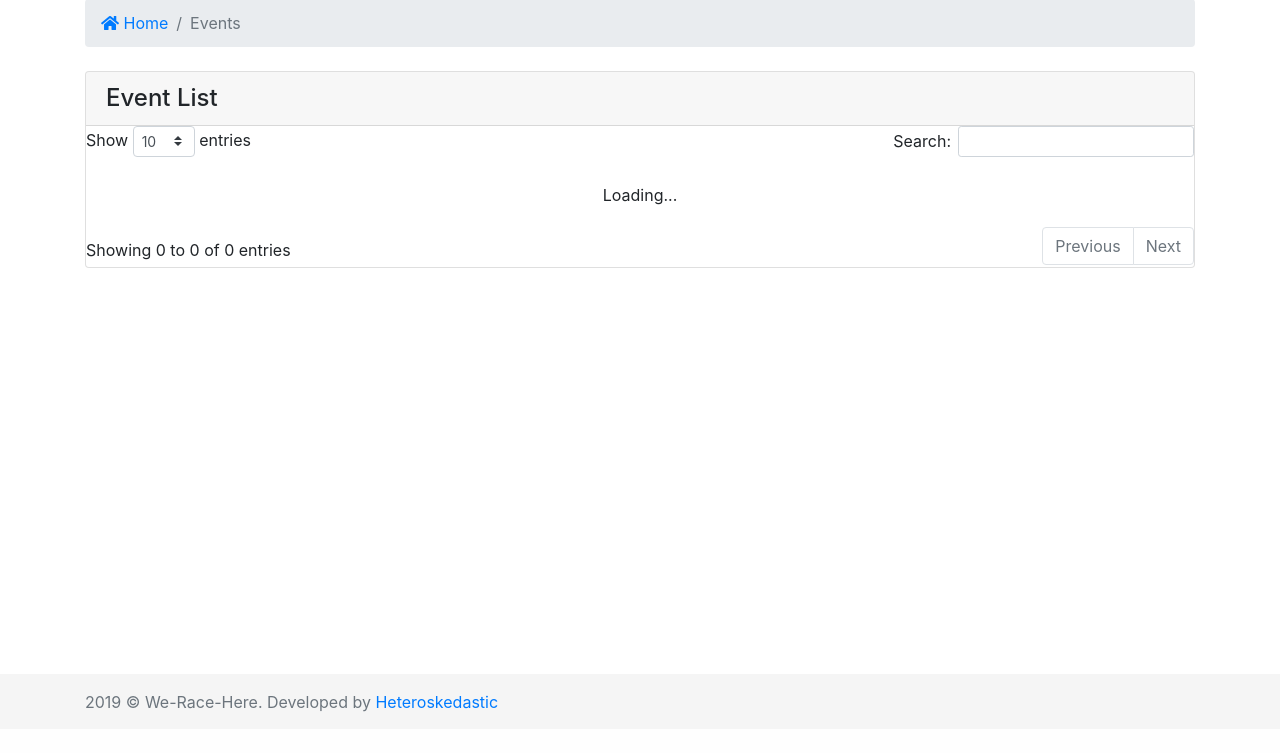
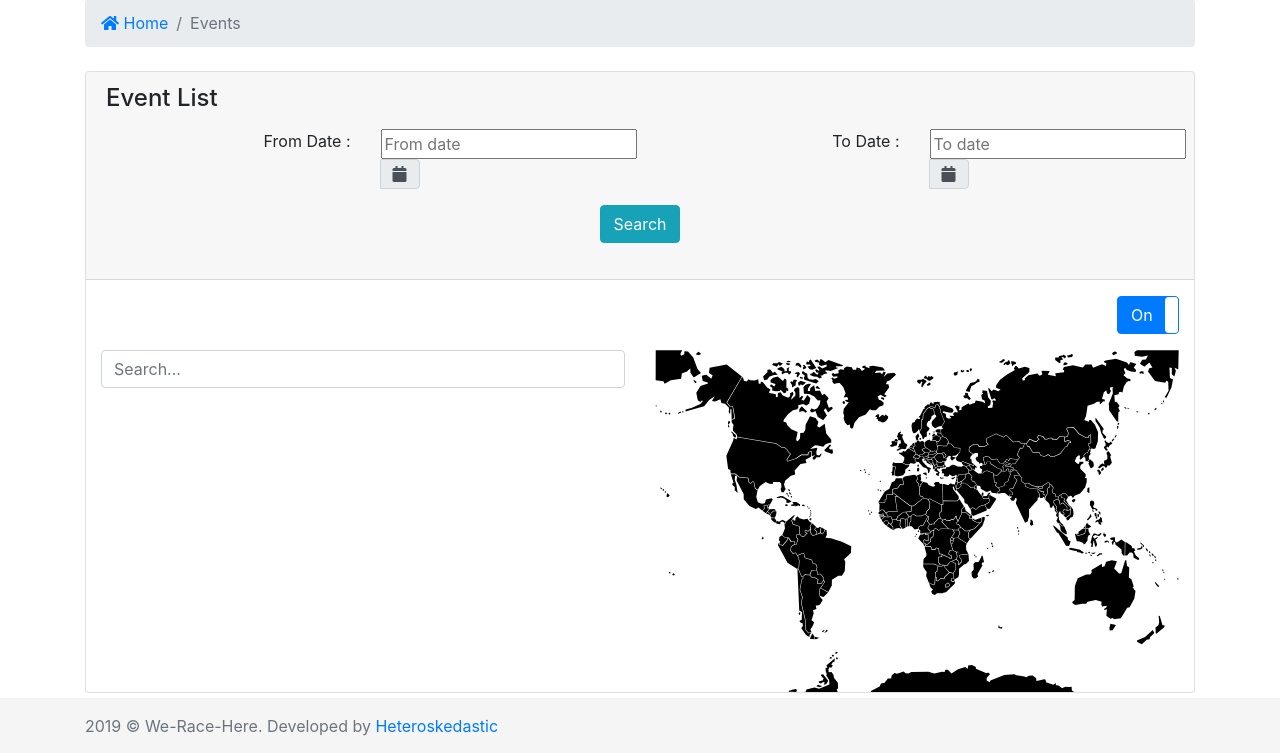
Before and after one commit to we-race-here/Membership, a Django app: template race_membership/apps/membership/templates/membership/event_list.html in a window 1280 px wide. Shown: the part 71-824 px from the top of the page. Before the commit the page ends 783 px from the top, so only its background shows below. Run offline with Django 3.2, Linux system fonts and the light colour scheme; the template is opened without the code that fills it, so the values that code supplies are empty; some libraries are stand-ins or nearby versions.

Commit message:
apply search parameters

```diff
--- a/race_membership/apps/membership/templates/membership/event_list.html
+++ b/race_membership/apps/membership/templates/membership/event_list.html
@@ -2,23 +2,13 @@
 {% load staticfiles %}
 {% load bootstrap4 %}
 {% load util_tags %}
+{% load static %}
 
 
 {% block extra_css %}
   <link href="{% static 'dj/css/datatables.min.css' %}" rel="stylesheet">
+  <link href="{% static 'dj/css/bootstrap4-toggle.css' %}" rel="stylesheet">
   <style>
-    .dataTables_wrapper table thead {
-      display: none;
-    }
-
-    .table td{
-      border-top: 0px !important;
-    }
-
-    tr:not(:last-child) > td > div {
-      padding-bottom: 19px;
-      border-bottom: 1px solid #979797;
-    }
 
     .event-listing:hover {
       color: #D60B30
@@ -47,7 +37,27 @@
       color: #979797
     }
 
+    .bottom-bordered {
+      border-bottom: 1px solid black;
+      padding-bottom: 10px;
+      margin-bottom: 10px;
+    }
 
+    .bottom-bordered:last-child {
+      border-bottom: none;
+    }
+
+    .event-title {
+      font-size: large;
+      font-weight: bold;
+    }
+
+    .event-date {
+      display: inline-flex;
+      font-size: medium;
+      padding-top: 0.5rem !important;
+      padding-bottom: 0.5rem !important;
+    }
   </style>
 
 {% endblock %}
@@ -60,18 +70,62 @@
   <div class="card">
     <div class="card-header">
       <h4 class="mb-0">Event List</h4>
+      <div class="row mt-3">
+        <div class="col-md-3 text-right">
+          From Date :
+        </div>
+        <div class="col-md-3 text-left">
+          <div class="input-group">
+            <input type="text"
+                   placeholder="From date"
+                   title="" required=""
+                   id="from_date"/>
+            <div class="input-group-append">
+              <span class="input-group-text"><span class="fa fa-calendar"></span></span>
+            </div>
+          </div>
+        </div>
+        <div class="col-md-3 text-right">
+          To Date :
+        </div>
+        <div class="col-md-3 text-left">
+          <div class="input-group">
+            <input type="text"
+                   placeholder="To date"
+                   title="" required=""
+                   id="to_date"/>
+            <div class="input-group-append">
+              <span class="input-group-text"><span class="fa fa-calendar"></span></span>
+            </div>
+          </div>
+        </div>
+      </div>
+      <div class="row mt-3">
+        <div class="col-12 text-center">
+          <input type="button" class="btn btn-large btn-info" value="Search" id="search_date_btn"/>
+        </div>
+      </div>
+      <br>
+
     </div>
     <div class="card-body p-0">
-      <div class="table-responsive">
-        <table id="event_table" class="table">
-          <thead class="thead-dark">
-          <tr>
-            <th>Event Name</th>
-          </tr>
-          </thead>
-          <tbody>
-          </tbody>
-        </table>
+      <div class="container">
+        <div class="row mt-3">
+          <div class="col-md-12 text-right">
+            <input id="chkToggleMap" type="checkbox" checked data-toggle="toggle">
+          </div>
+        </div>
+
+        <div class="row mt-3">
+          <div class="col-md-6" id="cntEvents">
+            <input type="text" class="form-control" id="search_input" placeholder="Search..."/>
+            <div class="row" id="event_table"></div>
+          </div>
+          <div class="col-md-6" id="imgMap">
+            <img id="imgMap" src="{% static '/dj/images/World_map_-_low_resolution.svg' %}" class="img-fluid">
+          </div>
+        </div>
+        <div class="paging-container" id="table_paging"></div>
       </div>
     </div>
   </div>
@@ -79,49 +133,70 @@
 {% block extra_js %}
   <script src="{% static 'dj/js/datatables.js' %}"></script>
   <script src="{% static 'dj/js/moment.js' %}"></script>
+  <script src="{% static 'dj/js/utils.js' %}"></script>
+  <script src="{% static 'dj/js/pagination.js' %}"></script>
+  <script src="{% static 'dj/js/bootstrap4-toggle.min.js' %}"></script>
+  <script src="{% static 'dj/js/tempusdominus-bootstrap-4.min.js' %}"></script>
 
   <script type="text/javascript">
-    $(document).ready(function () {
-      let eventUrl = "{% url 'membership_rest_api:event-list' 'v1' %}";
-      $('#event_table').DataTable({
-        ajax: {
-          url: eventUrl,
-          dataSrc: "results"
-        },
-        columnDefs: [{
-          targets: 0,
-          data: null, // Use the full data source object for the renderer's source
-          render: function (data, type, row, meta) {
-            return `<div class="event-listing">
-                        <span class="event-heading">${data.name}</span>
-                        <span class="event-date">
-                            ${moment(data.start_date).format("dddd, MMMM Do YYYY")} -
-                            ${moment(data.end_date).format("dddd, MMMM Do YYYY")}
-                        </span>
-                    </div>`
+      function showEvents(events) {
+          const eventCount = events.length;
+          window.tp = new Pagination('#table_paging', {itemsCount: eventCount, currentPage: 1, pageSize: 1});
+          $.each(events, function (index, event) {
+              event.start_date = moment(event.start_date).format("dddd, MMMM Do YYYY");
+              event.end_date = moment(event.end_date).format("dddd, MMMM Do YYYY");
+              $('#event_table').append("<div class='col-md-12 event-cell event-listing bottom_bordered mt-3'>");
+              $('.event-cell:last').append("<div class='row'><div class='col-md-12 event-title'>"
+                  + event.name + "</div></div>");
+              $('.event-cell:last').append("<div class='row'><div class='col-md-12 event_date'><span id='from_date'>"
+                  + event.start_date + '</span>&nbsp-&nbsp<span id=\'to_date\'>' + event.end_date + "</span></div></div>");
+              $('.event-cell:last').append("<div class='row'><div class='col-md-12 event_location'>"
+                  + event.location + "</div></div>");
+              $('.event-cell:last').append("</div>");
+          })
+      }
 
-          }
-        }]
-      });
-      /*
-      $.get(eventUrl, function (data, status) {
-          console.log(data);
-          $.fn.dataTable.ext.errMode = 'none';
-          $('#event_table').DataTable({
-              data: data.results,
-              createdRow: function (row, data, dataIndex) {
-                  $(row).html(`
-                      <div class="event-listing">
-                          <span class="event-heading">${data.name}</span>
-                          <span class="event-date">
-                              ${moment(data.start_date).format("dddd, MMMM Do YYYY")} -
-                              ${moment(data.end_date).format("dddd, MMMM Do YYYY")}
-                          </span>
-                      </div>`)
+      function getEvents(params) {
+          let eventUrl = "{% url 'membership_rest_api:event-list' 'v1' %}";
+          return $.get(eventUrl, params);
+      }
+
+      $(document).ready(function () {
+          dateTimePickerWidget('from_date', {format: 'YYYY-MM-DD'});
+          dateTimePickerWidget('to_date', {format: 'YYYY-MM-DD'});
+
+          getEvents({'page_size': '0'})
+              .done(function (data) {
+                  showEvents(data.results);
+              });
+
+
+          // On Search event by name
+          let previousTimeout = undefined;
+          $("#search_input").on("keyup paste", function () {
+              // Debounce search request
+              if (previousTimeout) {
+                  clearTimeout(previousTimeout);
               }
+              previousTimeout = setTimeout(function () {
+                  const searchValue = $("#search_input").val();
+                  getEvents({'name': searchValue})
+                      .done(function (data) {
+                          showEvents(data);
+                      })
+              }, 1000);
+          });
+
+          // On Search event by from/to date
+          $("#search_date_btn").on("click", function () {
+              const fromDate = $("#from_date").val();
+              const toDate = $("#to_date").val();
+              getEvents({'start_date_min': fromDate, 'end_date_max': toDate})
+                  .done(function (data) {
+                      showEvents(data);
+                  });
+
           });
       })
-      */
-    });
   </script>
 {% endblock extra_js %}
--- /dev/null
+++ b/race_membership/static/dj/js/pagination.js
@@ -0,0 +1,236 @@
+//JSLint Verified : Please do not commit this file without first validating it in JSLint.
+/*jslint browser: true, nomen: true, sloppy: true, white: true, newcap: true, regexp: true, bitwise : true, plusplus: true */
+/*global $, console, alert, jQuery, confirm */
+
+var Pagination = function (el, options) {
+	options.labels = options.labels || {};
+
+	var $container = $(el),
+		$pagesContainer,
+		$pageRangeCombo,
+
+		ALL = -1,
+		PREVIOUS_PAGE_NUMBER = -1,
+		NEXT_PAGE_NUMBER = -2,
+		FIRST_PAGE_NUMBER = -3,
+		LAST_PAGE_NUMBER = -4,
+
+		isDisabled = options.isDisabled || false,
+		itemsCount = options.itemsCount,
+		currentPage = options.currentPage || 1,
+		pageRange = options.pageRange || [10, 20, 30, -1], //-1 (All)
+		pageSize = options.pageSize || pageRange[0],
+
+		allPagesLabel = options.labels.all || 'All',
+		firstPageLabel = options.labels.first || 'First',
+		lastPageLabel = options.labels.last || 'Last',
+		nextPageLabel = options.labels.next || '&raquo;',
+		previousPageLabel = options.labels.previous || '&laquo;',
+
+		init, changePageSize, reRenderPageNumbers, getRenderedPageNumbers, getPageNumbersToDisplay,
+		getPagesCount, goNextPage, goPreviousPage, goToPage, disable, enable, getRenderedPager,
+		process, getRenderedPageRange, toggleElements, onPageClick, onPageRangeComboChange, goToFirstPage, goToLastPage;
+
+	init = function () {
+		$container.html(getRenderedPager());
+		$pagesContainer = $container.find('.pagination');
+		$pageRangeCombo = $container.find('.page-range');
+
+		toggleElements();
+
+		$pagesContainer.on("click", "li", onPageClick);
+		$pageRangeCombo.on('change', onPageRangeComboChange);
+
+		process();
+	};
+
+	onPageRangeComboChange = function () {
+		var psValue = Number($(this).val()),
+			ps = psValue === ALL ? itemsCount : psValue;
+
+		if (!isDisabled) {
+			if (typeof options.onPageSizeChange === 'function') {
+				options.onPageSizeChange(ps);
+			}
+
+			changePageSize(ps);
+			toggleElements();
+		}
+	};
+
+	onPageClick = function () {
+		var $p = $(this),
+			page = $p.data('page');
+
+		if (!isDisabled && !$p.hasClass('active')) {
+			switch (page) {
+				case PREVIOUS_PAGE_NUMBER:
+					goPreviousPage();
+					break;
+				case NEXT_PAGE_NUMBER:
+					goNextPage();
+					break;
+				case FIRST_PAGE_NUMBER:
+					goToFirstPage();
+					break;
+				case LAST_PAGE_NUMBER:
+					goToLastPage();
+					break;
+				default:
+					goToPage(page);
+					break;
+			}
+
+			toggleElements();
+		}
+	};
+
+	toggleElements = function () {
+		var pageCount = getPagesCount();
+
+		$pagesContainer.find('li[data-page="' + PREVIOUS_PAGE_NUMBER + '"]').toggleClass('disabled', currentPage === 1);
+		$pagesContainer.find('li[data-page="' + NEXT_PAGE_NUMBER + '"]').toggleClass('disabled', currentPage === pageCount);
+		$pagesContainer.find('li[data-page="' + FIRST_PAGE_NUMBER + '"]').toggleClass('disabled', currentPage === 1);
+		$pagesContainer.find('li[data-page="' + LAST_PAGE_NUMBER + '"]').toggleClass('disabled', currentPage === pageCount);
+	};
+
+	changePageSize = function (ps) {
+		pageSize = ps;
+		goToPage(1);
+	};
+
+	reRenderPageNumbers = function () {
+		$pagesContainer.html(getRenderedPageNumbers());
+	};
+
+	getRenderedPager = function () {
+		return '<ul class="pagination">' + getRenderedPageNumbers() + '</ul>' + getRenderedPageRange();
+	};
+
+	getRenderedPageRange = function () {
+		var result = '<select class="page-range">';
+
+		$.each(pageRange, function (i, p) {
+			var selected = pageSize === p ? 'selected="selected"' : '';
+			result += '<option ' + selected + ' value="' + p + '">' + (p === ALL ? allPagesLabel : p) + '</option>';
+		});
+
+		return result += '</select>';
+	};
+
+	getRenderedPageNumbers = function () {
+		var pageNumbers = getPageNumbersToDisplay(),
+			result;
+
+		result = '<li class="page-item" data-page="' + FIRST_PAGE_NUMBER + '"><a class="page-link" href="javascipt:void(0)"><span aria-hidden="true">' + firstPageLabel + '</span></a></li>' +
+				 '<li class="page-item" data-page="' + PREVIOUS_PAGE_NUMBER + '"><a class="page-link" href="javascipt:void(0)"><span aria-hidden="true">' + previousPageLabel + '</span></a></li>';
+
+		$.each(pageNumbers, function (i, p) {
+			result += '<li class="page-item" data-page="' + p + '" ' + (p === currentPage ? 'class="active"' : '') + '><a class="page-link" href="javascipt:void(0)">' + p + '</a></li>';
+		});
+
+		result += '<li class="page-item" data-page="' + NEXT_PAGE_NUMBER + '"><a class="page-link" href="javascipt:void(0)"><span aria-hidden="true">' + nextPageLabel + '</span></a></li>' +
+				  '<li class="page-item" data-page="' + LAST_PAGE_NUMBER + '"><a class="page-link" href="javascipt:void(0)"><span aria-hidden="true">' + lastPageLabel + '</span></a></li>';
+
+		return result;
+	};
+
+	getPageNumbersToDisplay = function () {
+		var pageNumbers = [],
+			startFromNumber,
+			pagesToShow = 5,
+			i = 1,
+			pageCount = getPagesCount();
+
+		if (pageCount < 5) {
+			pagesToShow = pageCount;
+		}
+
+		if (currentPage === 1 || currentPage === 2) {
+			startFromNumber = 1;
+		}
+		else if (currentPage === pageCount) {
+			startFromNumber = currentPage - (pagesToShow - 1);
+		}
+		else if ((pageCount - currentPage) === 1 && pageCount >= 5) {
+			startFromNumber = currentPage - 3;
+		}
+		else {
+			startFromNumber = currentPage - 2;
+		}
+
+		while (i <= pagesToShow) {
+			pageNumbers.push(startFromNumber++);
+			i++;
+		}
+
+		return pageNumbers;
+	};
+
+	getPagesCount = function () {
+		return Math.ceil(itemsCount / pageSize);
+	};
+
+	goNextPage = function () {
+		if (currentPage < getPagesCount()) {
+			currentPage++;
+			reRenderPageNumbers();
+
+			process();
+		}
+	};
+
+	goPreviousPage = function () {
+		if (currentPage > 1) {
+			currentPage--;
+			reRenderPageNumbers();
+			process();
+		}
+	};
+
+	goToFirstPage = function() {
+		if (currentPage !== 1) {
+			goToPage(1);
+		}
+	};
+
+	goToLastPage = function () {
+		var pageCount = getPagesCount();
+
+		if (currentPage !== pageCount) {
+			goToPage(pageCount);
+		}
+	};
+
+	goToPage = function (pageNumber) {
+		currentPage = pageNumber;
+		reRenderPageNumbers();
+		process();
+	};
+
+	disable = function () {
+		isDisabled = true;
+		$pagesContainer.addClass('disabled');
+		$pageRangeCombo.prop('disabled', true);
+	};
+
+	enable = function () {
+		isDisabled = false;
+		$pagesContainer.removeClass('disabled');
+		$pageRangeCombo.prop('disabled', false);
+	};
+
+	process = function () {
+		if (typeof options.onPageChange === 'function') {
+			options.onPageChange({
+				currentPage: currentPage,
+				pageSize: pageSize
+			});
+		}
+	};
+
+	init();
+
+	this.disable = disable;
+	this.enable = enable;
+};
```
Also changed, not shown: race_membership/static/dj/images/World_map_-_low_resolution.svg (added).
